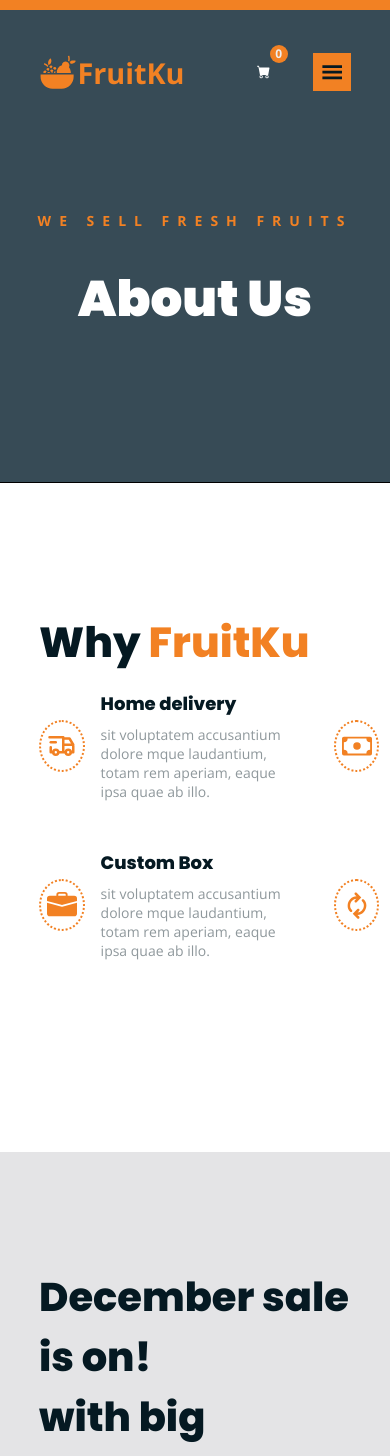
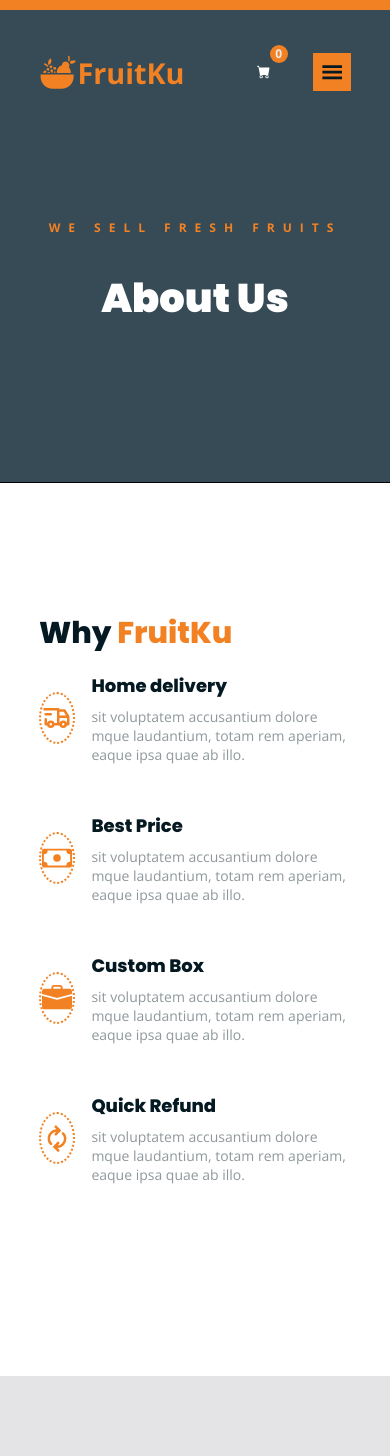
Before and after one commit to Taku10/fruit-station, a Next.js app: page /about in a window 390 px wide. Shown: the top 1456 px of the page. Built offline with nearby package versions, Linux system fonts and the light colour scheme.

Commit message:
responsive

```diff
--- a/components/Product.jsx
+++ b/components/Product.jsx
@@ -9,7 +9,7 @@
 
 
   return (
-    <motion.div initial={{ opacity: 0 }} whileInView={{ opacity: 1 }} layout>
+    <motion.div initial={{ opacity: 0 }} whileInView={{ opacity: 1 }} layout className='motion-fruit-div'>
 
       <Link href={`/product/${slug.current}`}>
         <div className='fruit-wrapper'>
--- a/styles/about.css
+++ b/styles/about.css
@@ -139,3 +139,58 @@
     border-top-right-radius:1rem ;
     border-bottom-left-radius:1rem ;
 }
+
+@media (max-width:992px) {
+
+  .about-container{
+
+  }
+
+  .about-wrapper{
+    display: flex;
+  }
+
+  .about-grid-right{
+    display: none;
+  }
+
+
+}
+
+@media (max-width:768px) {
+
+
+  .about-start-header p{
+    font-size: 12px;
+}
+
+.about-start-header h1{
+    font-size: 40px;
+}
+
+.about-grid-left h1{
+  font-size: 35px;
+}
+
+.about-benefit-icon{
+  width: 5rem;
+  height: 4rem;
+}
+
+.about-benefits-wrapper{
+  display: flex;
+  flex-direction: column;
+  width: 100%;
+}
+}
+
+@media (max-width:500px) {
+
+  .about-benefit-icon{
+    height: 3rem;
+  }
+
+  .about-grid-left h1{
+    font-size: 30px;
+  }
+}
--- a/styles/news.css
+++ b/styles/news.css
@@ -12,7 +12,7 @@
     display: flex;
     flex-direction: column;
     align-items: center;
-    border: 5px solid blue;
+
 }
 
 .our-news-wrapper{
@@ -22,7 +22,7 @@
     flex-direction: column;
     align-items: center;
     gap:5rem;
-   border: 1px solid;
+
 }
 
 .our-news-header{
@@ -228,6 +228,8 @@
     grid-template-columns: 1fr 1fr 1fr;
     grid-template-rows: 1fr 1fr 1fr;
     gap:2rem;
+    border: 1px solid;
+    place-content: center;
 
 
   }
@@ -257,22 +259,34 @@
     color: rgb(80, 77, 77);
   }
 
+
+
   @media (max-width: 1300px) {
 
     .our-news-header {
         padding: 0rem 20rem;
     }
+
+    .all-articles-wrapper{
+        display: flex;
+        flex-flow: row wrap;
+        width: 100%;
+    }
+
 }
 
 @media (max-width: 992px) {
 
     .our-news-container{
         height: 100%;
-        border: 5px solid blue;
     }
 
     .our-news-header {
         padding: 0rem 10rem;
+    }
+
+    .all-articles-wrapper{
+        width: 80%;
     }
 
 
@@ -302,16 +316,23 @@
     .our-news-header {
         padding: 0rem 5rem;
     }
+
+    .allNews-start-header p{
+        font-size: 12px;
+    }
+
+    .allNews-start-header h1{
+        font-size: 40px;
+    }
+
+    .all-articles-wrapper{
+        width: 100%;
+    }
+
+
 }
 
 @media (max-width: 500px) {
-
-    .home-products-wrapper{
-        border: 1px solid red;
-        height: 100%;
-        width: 90%;
-
-    }
 
     .news-articles{
         width: 100%;
@@ -325,5 +346,9 @@
         padding: 0rem 1rem;
     }
 
+    .article-image img{
+        object-fit: cover;
+    }
+
 
 }
--- a/styles/shop.css
+++ b/styles/shop.css
@@ -51,7 +51,7 @@
 
 .list-products-container{
   width: 100%;
-  max-height: 150rem;
+  max-height: 1500rem;
   padding-top: 9rem;
 }
 
@@ -61,6 +61,7 @@
   flex-direction: column;
   align-items: center;
   gap:6rem;
+  border: 1px solid;
 
 }
 
@@ -123,6 +124,8 @@
   color: rgb(80, 77, 77);
 }
 
+
+
 .products-show{
   display: grid;
     width: 80%;
@@ -130,6 +133,7 @@
     grid-template-columns: 1fr 1fr 1fr;
     grid-template-rows: 1fr;
     gap:2rem;
+    place-content: center;
 
 }
 
@@ -194,3 +198,41 @@
  .pagination .active{
  background-color: var(---main_color);
 }
+
+@media (max-width:992px) {
+
+  .fruit-wrapper{
+    width: 100%;
+  }
+
+  .products-show{
+    display: flex;
+    flex-flow: row wrap;
+    width: 100%;
+    border: 1px solid;
+  }
+
+
+}
+
+@media (max-width:768px) {
+
+.products-show{
+  width: 100%;
+}
+
+
+
+
+}
+
+@media (max-width:700px) {
+
+  .motion-fruit-div{
+    width: 95%;
+  }
+
+
+
+
+  }
```
Also changed, not shown: components/ListProducts.jsx (+4 -4 lines), styles/ourproducts.css (+7 -7 lines), pages/news.js (line endings or trailing spaces).
